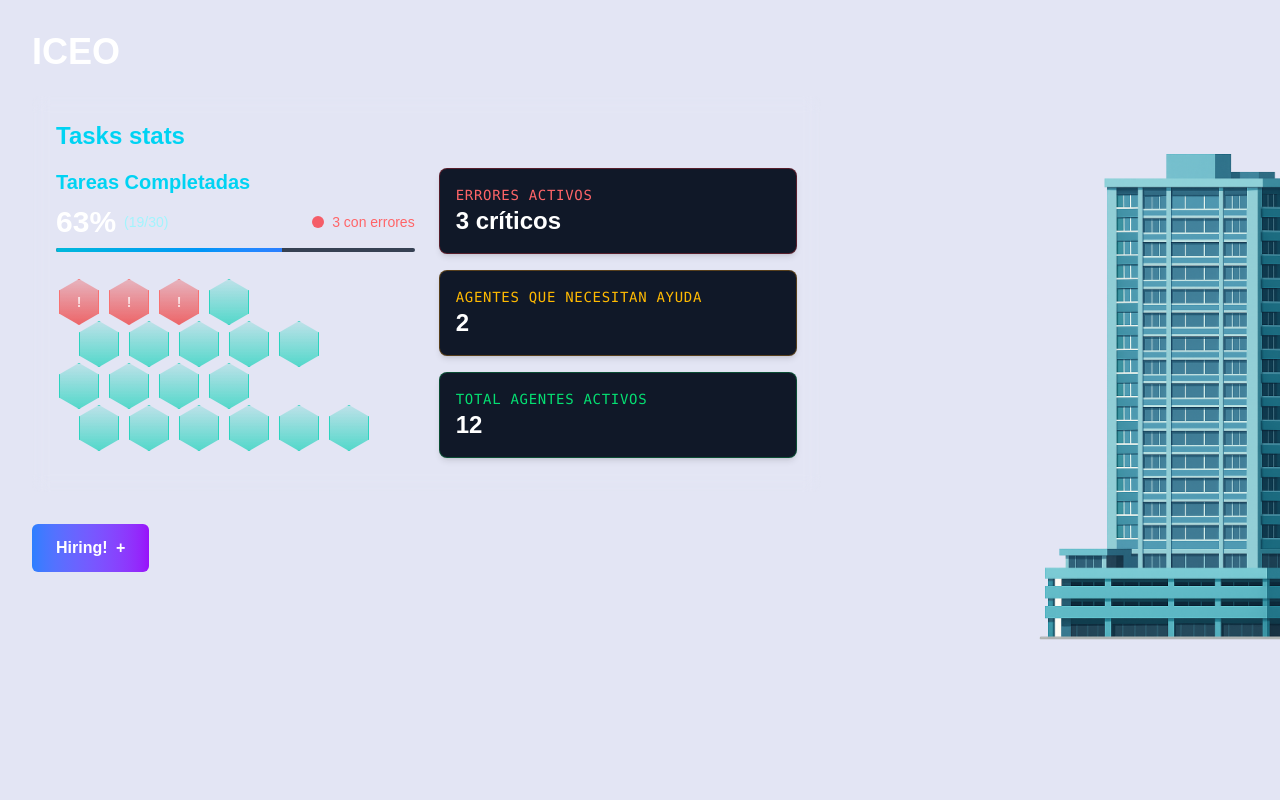
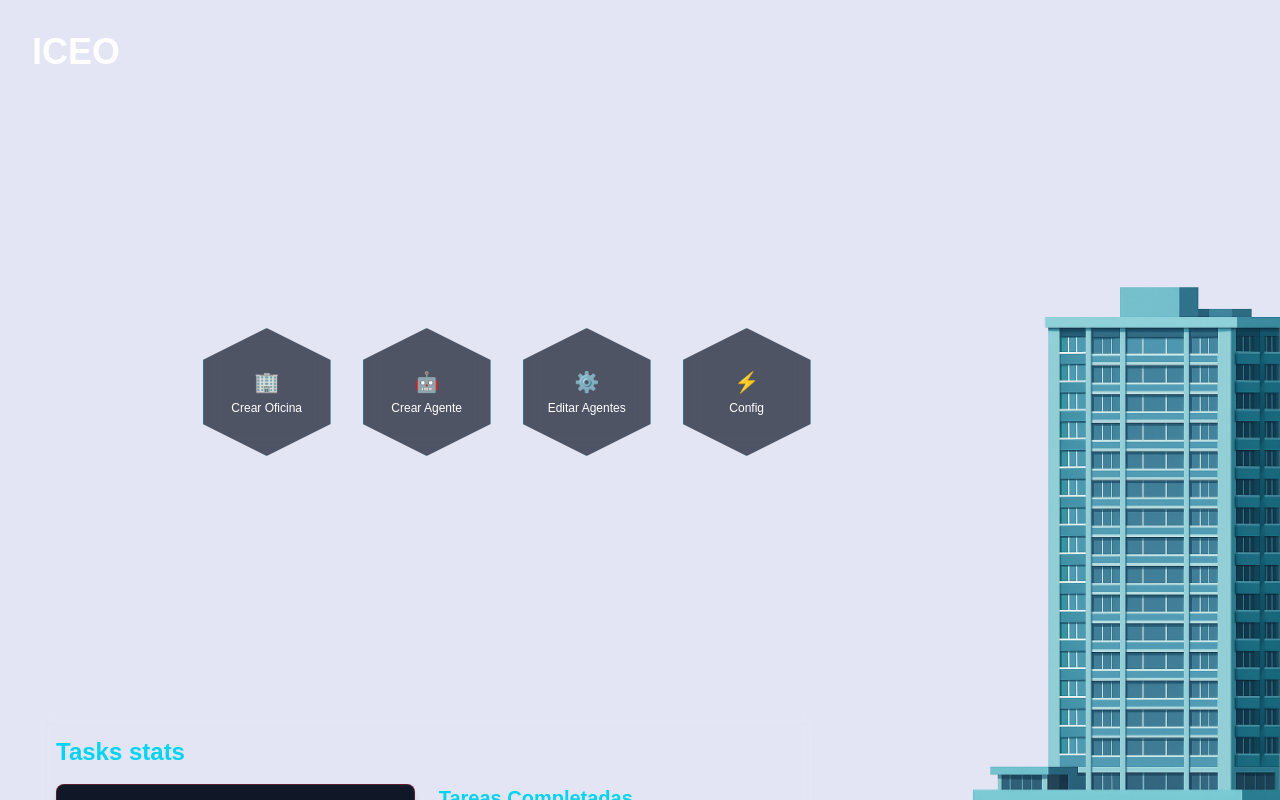
Before and after one commit to raulisai/iceo-frontend, a Next.js app: page / in a window 1280 px wide. Shown: the top 800 px of the page. Built offline with nearby package versions, Linux system fonts and the light colour scheme.

Commit message:
hjjome button

```diff
--- a/src/app/page.tsx
+++ b/src/app/page.tsx
@@ -3,6 +3,7 @@
 import Image from "next/image";
 import HexagonalTaskStats from "../components/HexagonalTaskStats";
 import { useState, useEffect } from "react";
+import { motion } from "framer-motion";
 
 export default function Home() {
   // Mock data for task statistics - in a real app this would come from an API
@@ -35,17 +36,43 @@ export default function Home() {
           <div className="md:w-2/3 p-8 z-10">
             <h1 className="text-4xl font-bold mb-6 text-white">ICEO</h1>
 
+            <div className="mt-32 md:mt-64 flex justify-center">
+              <div className="grid grid-cols-4 md:gap-40 gap-4 max-w-md">
+                {[
+                  { label: "Crear Oficina", icon: "🏢" },
+                  { label: "Crear Agente", icon: "🤖" },
+                  { label: "Editar Agentes", icon: "⚙️" },
+                  { label: "Config", icon: "⚡" }
+                ].map((btn, index) => (
+                  <motion.button
+                    key={index}
+                    initial={{ scale: 0.9, opacity: 0 }}
+                    animate={{ scale: 1, opacity: 1 }}
+                    transition={{ delay: index * 0.1, duration: 0.3 }}
+                    whileHover={{ scale: 1.05 }}
+                    whileTap={{ scale: 0.95 }}
+                    className="relative flex flex-col items-center justify-center h-24 w-24 md:h-32 md:w-32 text-white font-medium"
+                  >
+                    <div className="absolute inset-0 bg-gray-900/70 backdrop-blur-sm border border-cyan-500/30
+                      shadow-[0_0_15px_rgba(0,200,255,0.3)] hover:shadow-[0_0_20px_rgba(0,230,200,0.5)]
+                      transition-all duration-300"
+                      style={{
+                        clipPath: "polygon(50% 0%, 100% 25%, 100% 75%, 50% 100%, 0% 75%, 0% 25%)"
+                      }}
+                    />
+                    <span className="text-xl mb-1 z-10">{btn.icon}</span>
+                    <span className="text-xs z-10">{btn.label}</span>
+                  </motion.button>
+                ))}
+              </div>
+            </div>
+
 
             {/* System Stats Section with Hexagonal Task Visualization */}
-            <div className=" p-6 rounded-lg   backdrop-blur-sm mb-8">
+            <div className=" p-6 rounded-lg   backdrop-blur-sm mb-8 md:mt-64">
               <h2 className="text-2xl font-bold text-cyan-400 mb-4">Tasks stats</h2>
 
-              <div className="grid grid-cols-1 md:grid-cols-2 gap-6">
-                {/* Hexagonal Task Statistics */}
-                <div>
-                  <HexagonalTaskStats stats={taskStats} className="mb-6" />
-                </div>
-
+              <div className="grid grid-cols-1 md:grid-cols-2 gap-6 ">
                 {/* Additional System Statistics */}
                 <div className="space-y-4">
                   <div className="p-4 bg-opacity-70 bg-gray-900 rounded-lg border border-red-500/30 shadow-md backdrop-blur-sm transition-all duration-300 hover:bg-opacity-80 hover:border-red-500/50">
@@ -63,19 +90,20 @@ export default function Home() {
                     <p className="text-2xl font-bold text-white">12</p>
                   </div>
                 </div>
+                {/* Hexagonal Task Statistics */}
+                <div>
+                  <HexagonalTaskStats stats={taskStats} className="mb-6" />
+                </div>
+
               </div>
             </div>
 
-            <div className="mt-6">
-              <button className="bg-gradient-to-r from-blue-500 to-purple-600 hover:from-blue-600 hover:to-purple-700 text-white font-bold py-3 px-6 rounded-md transition-all duration-300">
-                Hiring! <span className="inline-block ml-1">&#43;</span>
-              </button>
-            </div>
+
           </div>
 
           {/* Image container - right aligned, almost full height */}
-          <div className="absolute right-0 top-0 h-full flex items-center justify-end pr-4 -mr-30">
-            <div className="h-[70vh] relative">
+          <div className="absolute right-0 top-0 h-full flex items-center justify-end pr-4 -mr-30 ">
+            <div className="h-[85vh] relative">
               <Image
                 src="/build.png"
                 alt="ICEO Building"
--- a/src/components/HexagonalTaskStats.tsx
+++ b/src/components/HexagonalTaskStats.tsx
@@ -21,7 +21,7 @@ const HexagonalTaskStats: React.FC<HexagonalTaskStatsProps> = ({ stats, classNam
   // Arrange hexagons in honeycomb pattern - odd rows offset
   const createHoneycombPattern = () => {
     const rows = 5; // Number of rows in the honeycomb
-    const hexagonsPerRow = [4, 5, 4,6]; // Hexagons in each row for nice honeycomb look
+    const hexagonsPerRow = [4, 5, 5,6]; // Hexagons in each row for nice honeycomb look
     let hexIndex = 0;
     const pattern = [];
 
```
